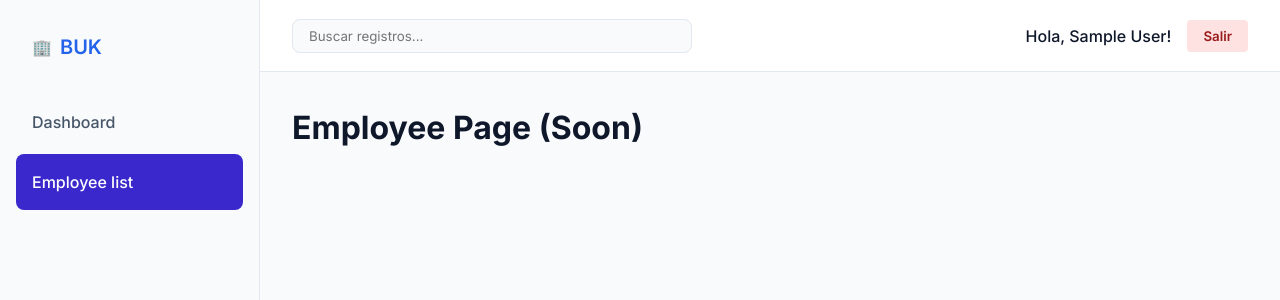
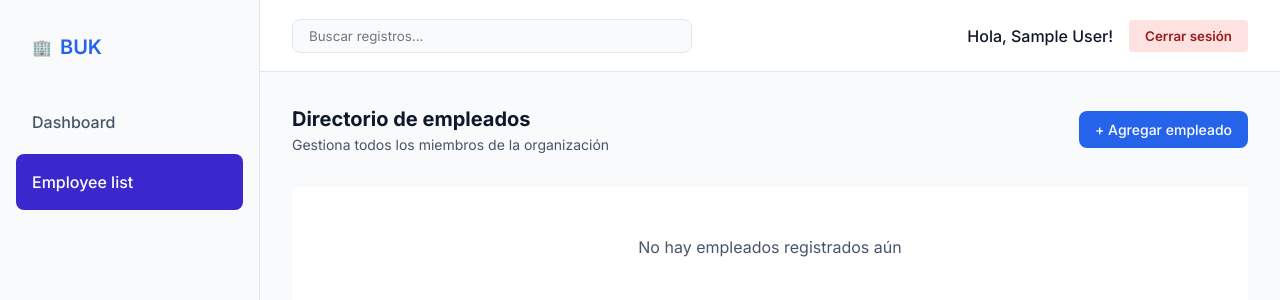
Before and after one commit to tabordaa/employee-management, a React (Vite) app: page /employees in a window 1280 px wide. Shown: the top 300 px of the page. Built offline with nearby package versions, Linux system fonts and the light colour scheme; sample sign-in values are in the browser's storage.

Commit message:
feat: creación de la pagina de listado de empleados

```diff
--- a/src/App.jsx
+++ b/src/App.jsx
@@ -5,6 +5,7 @@ import { ProtectedRoute } from "./components/Layout/ProtectedRoute";
 import { Login } from "./pages/Login/Login";
 import { AuthProvider } from "./context/AuthContext";
 import { Dashboard } from "./pages/Dashboard/Dashboard";
+import { EmployeeList } from "./pages/EmployeeList/EmployeeList";
 import './App.css';
 
 function App() {
@@ -23,7 +24,7 @@ function App() {
         <Route path="/employees" element={
           <ProtectedRoute>
             <Layout>
-              <h1>Employee Page (Soon) </h1>
+              <EmployeeList/>
             </Layout>
           </ProtectedRoute>
           }
--- a/src/components/Layout/Layout.jsx
+++ b/src/components/Layout/Layout.jsx
@@ -26,7 +26,7 @@ export const Layout = ({children}) => {
                                 fontWeight: '600'
                             }}
                         >
-                            Salir
+                            Cerrar sesión
                         </button>
                     </div>
                 </div>
--- a/src/components/StatusBadge/StatusBagde.jsx
+++ b/src/components/StatusBadge/StatusBagde.jsx
@@ -1,5 +1,5 @@
 import React from "react";
-import './StatusBagde.css';
+import './StatusBadge.css';
 
 // Recibe un status que puede ser ACTIVE o INACTIVE
 export const StatusBadge = ({status}) => {
--- /dev/null
+++ b/src/pages/EmployeeList/EmployeeList.css
@@ -0,0 +1,77 @@
+.employee-list-container {
+  display: flex;
+  flex-direction: column;
+  gap: var(--spacing-xl);
+}
+
+.list-header {
+  display: flex;
+  justify-content: space-between;
+  align-items: center;
+}
+
+.list-header h2 {
+  font-size: 1.25rem;
+  color: var(--text-primary);
+}
+
+.list-header p {
+  color: var(--text-secondary);
+  font-size: 0.875rem;
+}
+
+.primary-btn {
+  background-color: var(--accent-primary);
+  color: white;
+  padding: 0.5rem 1rem;
+  border-radius: var(--radius-md);
+  font-weight: 500;
+  font-size: 0.875rem;
+}
+
+.primary-btn:hover {
+  background-color: var(--accent-hover);
+}
+
+.table-container {
+  overflow-x: auto;
+  background: white; /* Limpio para enterprise */
+}
+
+.employee-table {
+  width: 100%;
+  border-collapse: collapse;
+  text-align: left;
+}
+
+.employee-table th {
+  background-color: var(--bg-primary);
+  padding: var(--spacing-md);
+  font-size: 0.75rem;
+  font-weight: 600;
+  color: var(--text-secondary);
+  text-transform: uppercase;
+  letter-spacing: 0.05em;
+  border-bottom: 2px solid var(--border-color);
+}
+
+.employee-table td {
+  padding: var(--spacing-md);
+  font-size: 0.875rem;
+  color: var(--text-primary);
+  border-bottom: 1px solid var(--border-color);
+}
+
+.employee-table tr:hover td {
+  background-color: var(--bg-primary); /* Efecto hover en la fila */
+}
+
+.font-medium {
+  font-weight: 500;
+}
+
+.empty-state {
+  padding: 3rem;
+  text-align: center;
+  color: var(--text-secondary);
+}
--- /dev/null
+++ b/src/pages/EmployeeList/EmployeeList.jsx
@@ -0,0 +1,60 @@
+import React from "react";
+import { Link } from "react-router-dom";
+import { useEmployees } from "../../hooks/useEmployees";
+import { StatusBadge } from "../../components/StatusBadge/StatusBagde";
+import './EmployeeList.css'
+
+export const EmployeeList = () => {
+    const {employees, loading} = useEmployees();
+
+    if(loading) return <div>Cargando directorio...</div>
+
+    return (
+        <div className="employee-list-container">
+            <div className="list-header">
+                <div>
+                    <h2>Directorio de empleados</h2>
+                    <p>Gestiona todos los miembros de la organización</p>
+                </div>
+
+                <Link to="/employees/new" className="primary-btn">
+                    + Agregar empleado
+                </Link>
+            </div>
+
+            <div className="table-container glass-oanel">
+                {employees.length === 0 ? (
+                    <div className="empty-state">
+                        <p>No hay empleados registrados aún</p>
+                    </div>
+                    ) : (
+                        <table className="employee-table">
+                            <thead>
+                                <tr>
+                                    <th>Nombre</th>
+                                    <th>Documento</th>
+                                    <th>Cargo</th>
+                                    <th>Area</th>
+                                    <th>Estado</th>
+                                </tr>
+                            </thead>
+                            <tbody>
+                                {employees.map((emp) => (
+                                    <tr key={emp.id}>
+                                        <td className="font-medium">{emp.fulName}</td>
+                                        <td>{emp.documentNumber}</td>
+                                        <td>{emp.position}</td>
+                                        <td>{emp.department}</td>
+                                        <td>
+                                            <StatusBadge status={emp.status}></StatusBadge>
+                                        </td>
+                                    </tr>
+                                ))}
+                            </tbody>
+                        </table>
+                    )
+                }
+            </div>
+        </div>
+    )
+}
```
